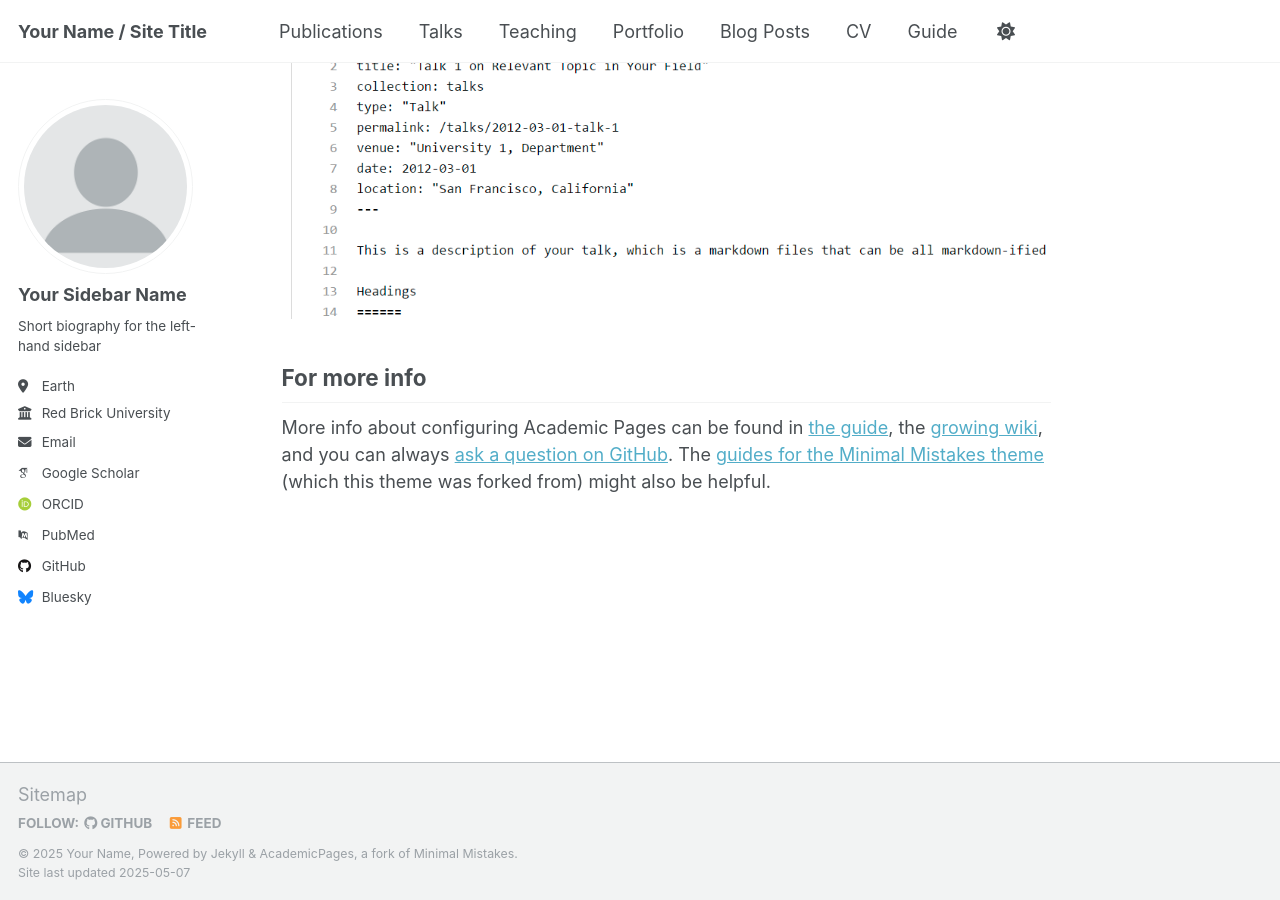
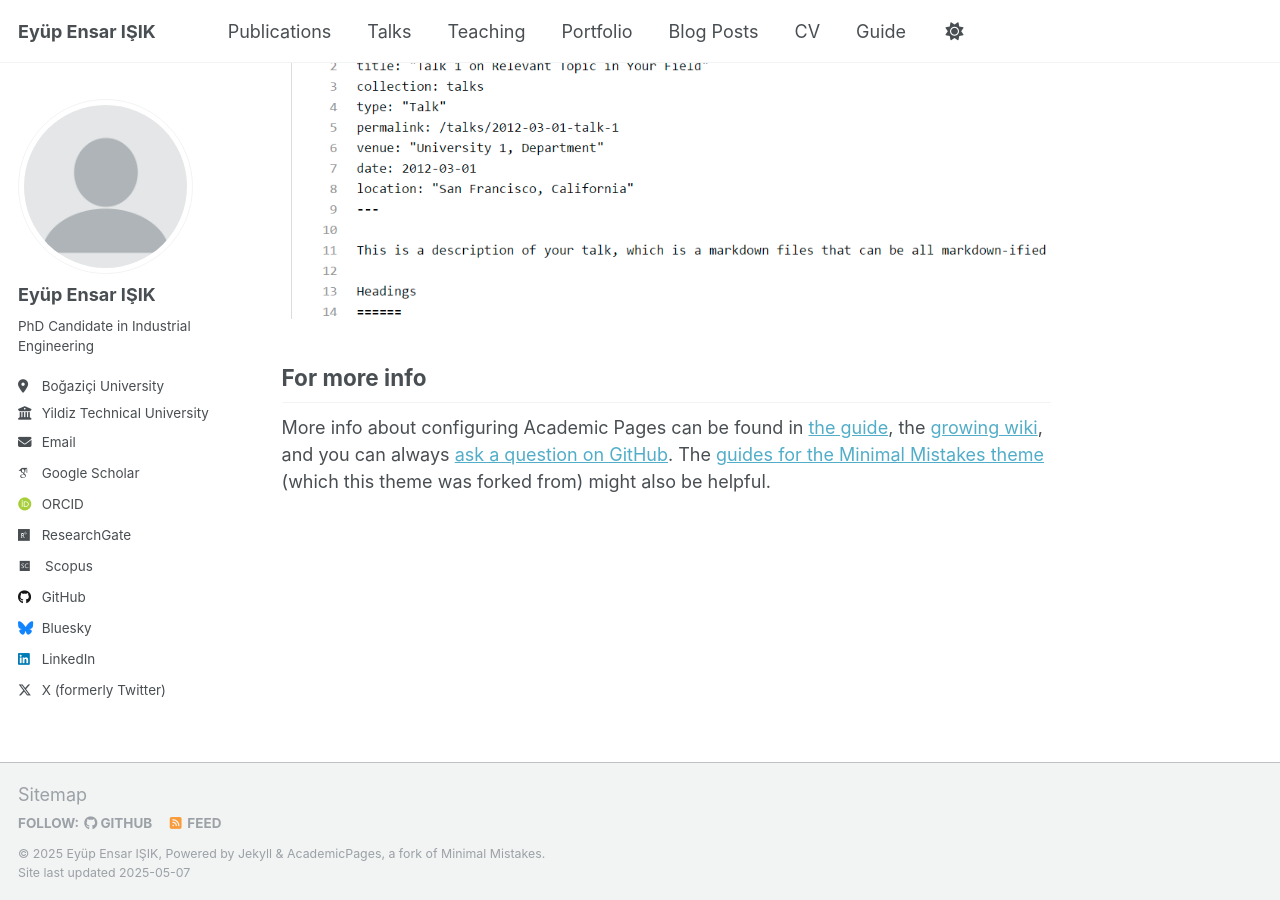
Before and after one commit to eyupensarisik/eyupensarisik.github.io, a Jekyll site: the page built from _pages/about.md, in a window 1280 px wide and 900 px high, scrolled down 2636 px. Built offline with Jekyll 4.4.1, drawn with Linux system fonts in a browser that asks for light colours; some web fonts are replaced.

Commit message:
Update _config.yml

```diff
--- a/_config.yml
+++ b/_config.yml
@@ -9,13 +9,13 @@
 # Basic Site Settings
 locale                   : "en-US"
 site_theme               : "default"
-title                    : "Your Name / Site Title"
+title                    : "Eyüp Ensar IŞIK"
 title_separator          : "-"
-name                     : &name "Your Name"
-description              : &description "personal description"
-url                      : https://academicpages.github.io # the base hostname & protocol for your site e.g. "https://[your GitHub username].github.io" or if you already have some other page hosted on Github then use "https://[your GitHub username].github.io/[Your Repo Name]"
+name                     : &name "Eyüp Ensar IŞIK"
+description              : &description "PhD Candidate in Industrial Engineering"
+url                      : https://eyupensarisik.github.io # the base hostname & protocol for your site e.g. "https://[your GitHub username].github.io" or if you already have some other page hosted on Github then use "https://[your GitHub username].github.io/[Your Repo Name]"
 baseurl                  : "" # the subpath of your site, e.g. "/blog"
-repository               : "academicpages/academicpages.github.io"
+repository               : "eyupensarisik/eyupensarisik.github.io"
 
 # Site Author - The following control what appear as part of the author content on the side bar.
 #               If a field is blank the icon and link will not appear, otherwise it will be shown.
@@ -23,30 +23,31 @@ repository               : "academicpages/academicpages.github.io"
 author:
   # Biographic information
   avatar           : "profile.png"
-  name             : "Your Sidebar Name"
+  name             : "Eyüp Ensar IŞIK"
   pronouns         : # example: "she/her"
-  bio              : "Short biography for the left-hand sidebar"
-  location         : "Earth"
-  employer         : "Red Brick University"
+  bio              : "PhD Candidate in Industrial Engineering"
+  location         : "Boğaziçi University"
+  employer         : "Yildiz Technical University"
   uri              : # URL
-  email            : "none@example.org"
+  email            : "eeisik@yildiz.edu.tr"
 
   # Academic websites
   academia         : # URL
   arxiv            : # URL - Update with the correct link to your profile
-  googlescholar    : "https://scholar.google.com/citations?user=PS_CX0AAAAAJ"
+  googlescholar    : "https://scholar.google.com.tr/citations?user=maICCaoAAAAJ"
   impactstory      : # URL
-  orcid            : "http://orcid.org/yourorcidurl"
+  orcid            : "https://orcid.org/0000-0002-9180-0243"
   semantic         : # URL
-  pubmed           : "https://www.ncbi.nlm.nih.gov/pubmed/?term=john+snow"
-  researchgate     : # URL
-  scopus           : # URL
+  pubmed           :
+  researchgate     : "https://www.researchgate.net/profile/Eyuep_Isik" # URL
+  scopus           : "https://www.scopus.com/authid/detail.uri?authorId=58159367600" # URL
+
 
   # Repositories and software development
   bitbucket        : # Username - Update with your username on the site
   codepen          : # Username
   dribbble         : # Username
-  github           : "academicpages"
+  github           : "eyupensarisik"
   kaggle           : # Username
   stackoverflow    : # User number or user number and name (i.e., use "1" or "1/jeff-atwood")
 
@@ -60,7 +61,7 @@ author:
   keybase          : # Username
   instagram        : # Username
   lastfm           : # Username
-  linkedin         : # Username
+  linkedin         : "https://www.linkedin.com/in/eyüp-ensar-işik/" # Username
   mastodon         : # URL
   medium           : # URL
   pinterest        : # Username
@@ -68,7 +69,7 @@ author:
   steam            : # Username
   telegram         : # URL
   tumblr           : # Username
-  twitter          : # Username for X / Twitter
+  twitter          : "@eyupensarisik" # Username for X / Twitter
   vine             : # Username
   weibo            : # Username
   wikipedia        : # Username
```
